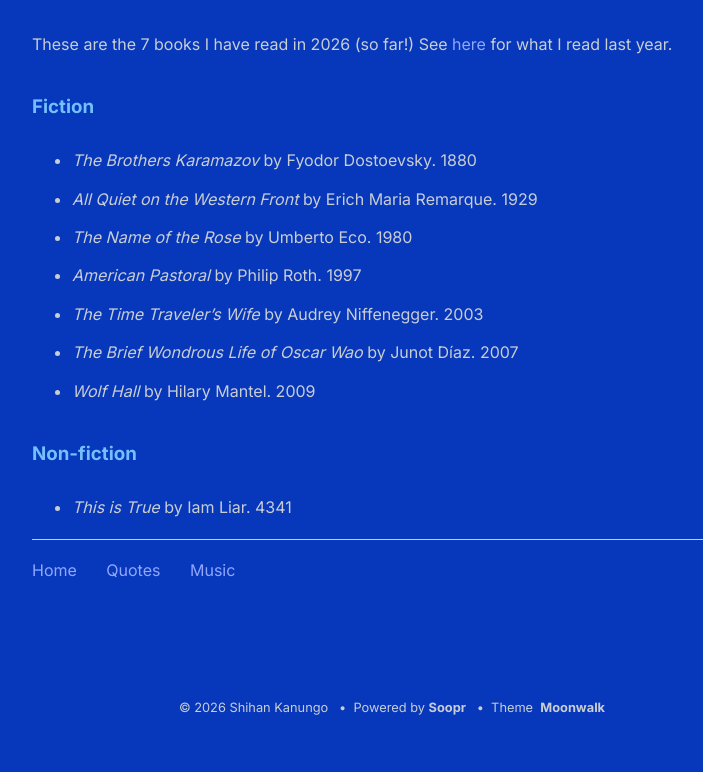
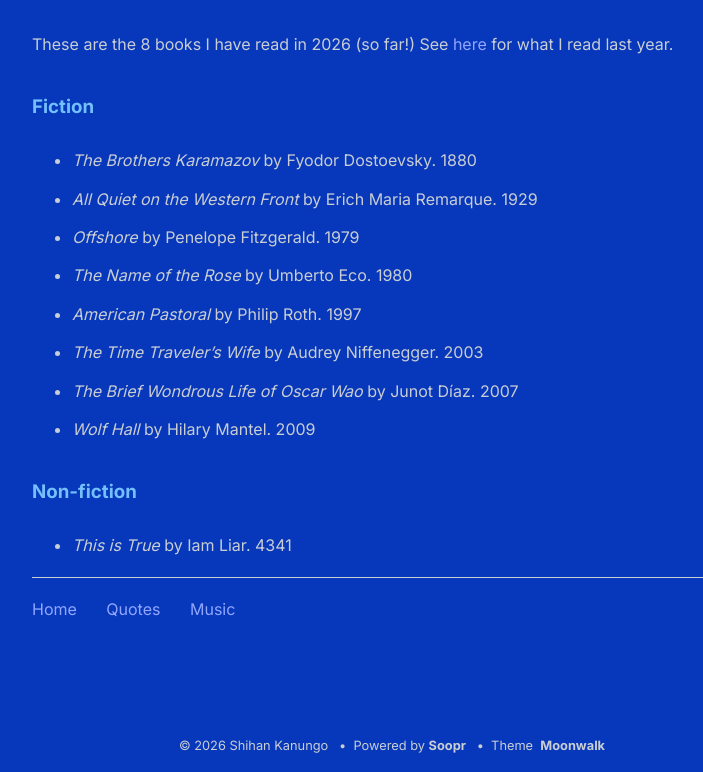
Before and after one commit to shihankanungo/shihankanungo.github.io, a Jekyll site: the page built from books.md, in a window 1280 px wide. Shown: the part 776-1548 px from the top of the page, without its empty margins (248-951 px from the left). Built offline with Jekyll 4.4.1, drawn with Linux system fonts in a browser that asks for light colours; before the commit the page ends 1509 px from its top, so only the background shows below that.

Commit message:
Update books.md

```diff
--- a/books.md
+++ b/books.md
@@ -8,11 +8,12 @@ title: Reading &amp;c.
 ![ch-reading](images/ch1.png)
 
 <br>
-These are the 7 books I have read in 2026 (so far!) See [here](https://shihankanungo.github.io/wrapped-2025#books) for what I read last year. <br>
+These are the 8 books I have read in 2026 (so far!) See [here](https://shihankanungo.github.io/wrapped-2025#books) for what I read last year. <br>
 
 ### Fiction
 - *The Brothers Karamazov* by Fyodor Dostoevsky. 1880
 - *All Quiet on the Western Front* by Erich Maria Remarque. 1929
+- *Offshore* by Penelope Fitzgerald. 1979
 - *The Name of the Rose* by Umberto Eco. 1980
 - *American Pastoral* by Philip Roth. 1997
 - *The Time Traveler's Wife* by Audrey Niffenegger. 2003
```
